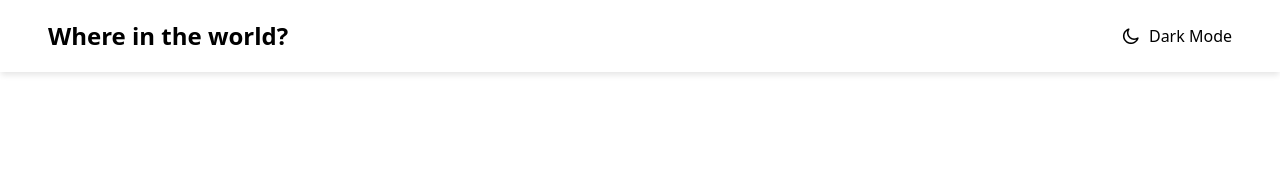
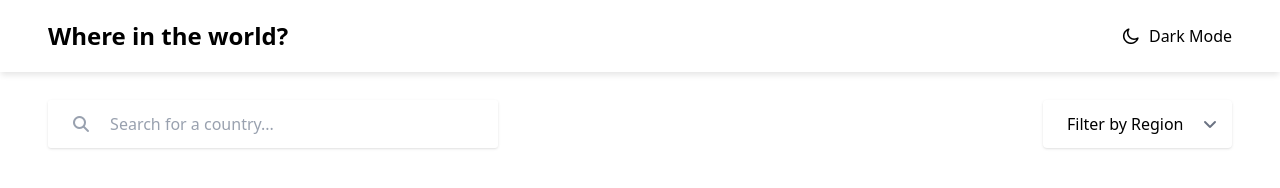
Before and after one commit to 11saim/Html-Css-Javascript-Projects, a website: page Rest Countries Api/index.html in a window 1280 px wide. Drawn offline with nearby package versions, Linux system fonts and the light colour scheme; files that its build step writes are made by us from their sources.

Commit message:
Search Bar and Filter Opt Added

```diff
--- a/Rest Countries Api/index.html
+++ b/Rest Countries Api/index.html
@@ -23,5 +23,40 @@
         </div>
       </nav>
     </header>
+    <section
+      class="flex justify-start items-start flex-col md:flex-row md:justify-between md:items-center px-3 sm:px-12 py-7"
+    >
+      <div
+        class="flex w-full sm:w-[450px] items-center space-x-5 px-6 py-3 rounded-[3px] shadow"
+      >
+        <i class="fa-solid fa-magnifying-glass text-gray-400"></i>
+        <input
+          class="w-full placeholder:text-gray-400 outline-0 caret-gray-400"
+          type="text"
+          placeholder="Search for a country..."
+        />
+      </div>
+      <div
+        class="relative inline-block shadow px-6 py-3 rounded-[4px] my-5 md:my-0"
+      >
+        <select
+          name="region"
+          id="region"
+          class="appearance-none bg-white pr-6 rounded-[4px] focus:outline-none"
+        >
+          <option value="Not Selected" selected>Filter by Region</option>
+          <option value="Africa">Africa</option>
+          <option value="America">America</option>
+          <option value="Asia">Asia</option>
+          <option value="Europe">Europe</option>
+          <option value="Oceania">Oceania</option>
+        </select>
+        <span
+          class="pointer-events-none absolute right-3 top-1/2 -translate-y-1/2 text-gray-500"
+        >
+          <i class="fa-solid fa-angle-down"></i>
+        </span>
+      </div>
+    </section>
   </body>
 </html>
```
